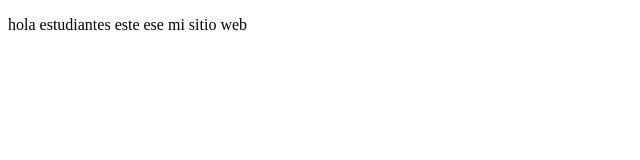
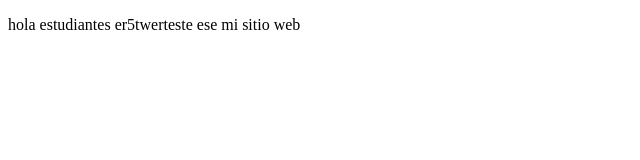
Before and after one commit to ApolinarPojects/proyectodemo, a plain HTML site: page index.html in a window 1280 px wide. Shown: the full height of the page, 0-640 px from the left. Drawn offline with Linux system fonts and the light colour scheme.

Commit message:
cambios agregamos textt

```diff
--- a/index.html
+++ b/index.html
@@ -7,6 +7,6 @@
     <title>mi primera pagina en windows for linux</title>
 </head>
 <body>
-    <p>hola estudiantes este ese mi sitio web </p>
+    <p>hola estudiantes er5twerteste ese mi sitio web </p>
 </body>
 </html>
```
